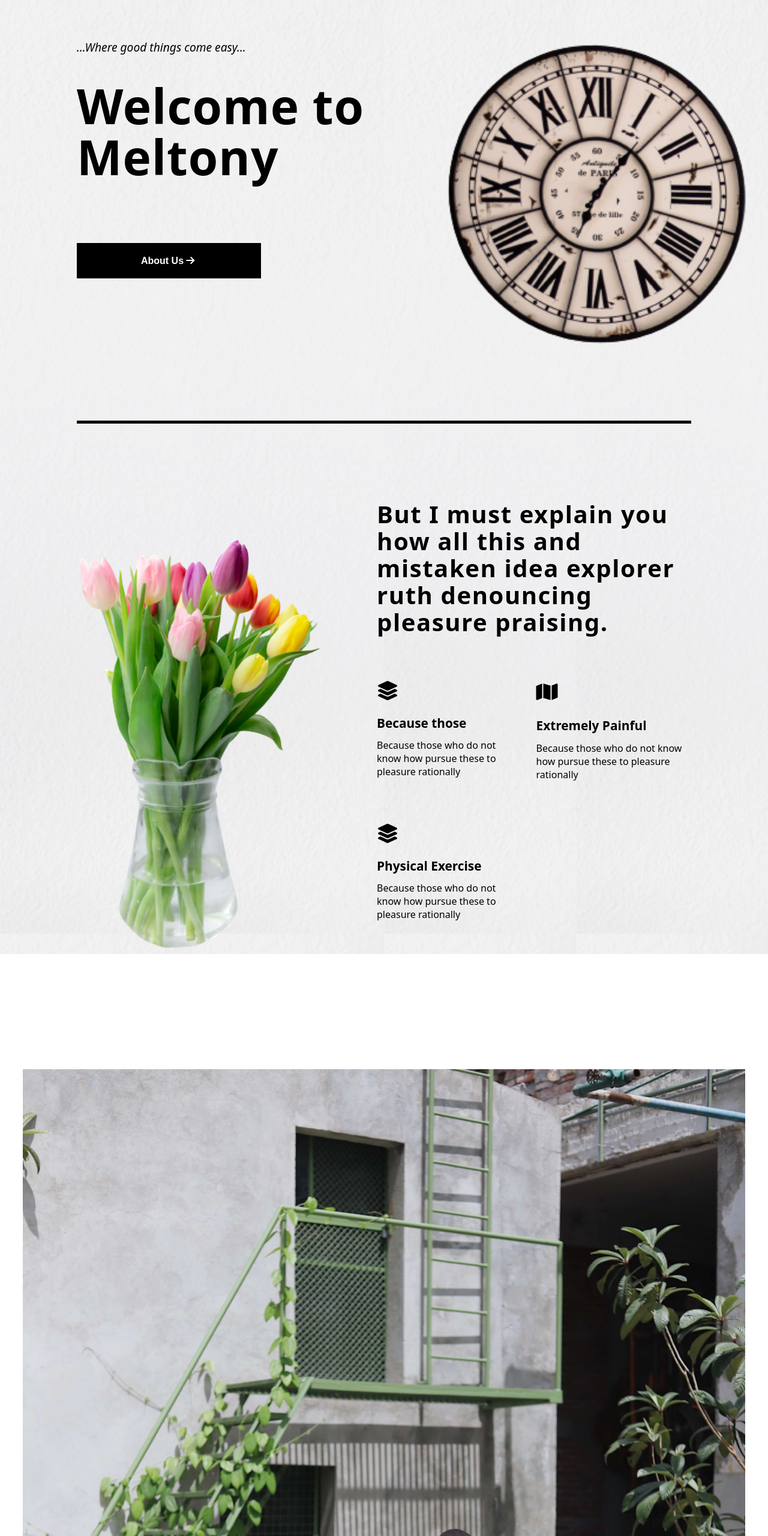
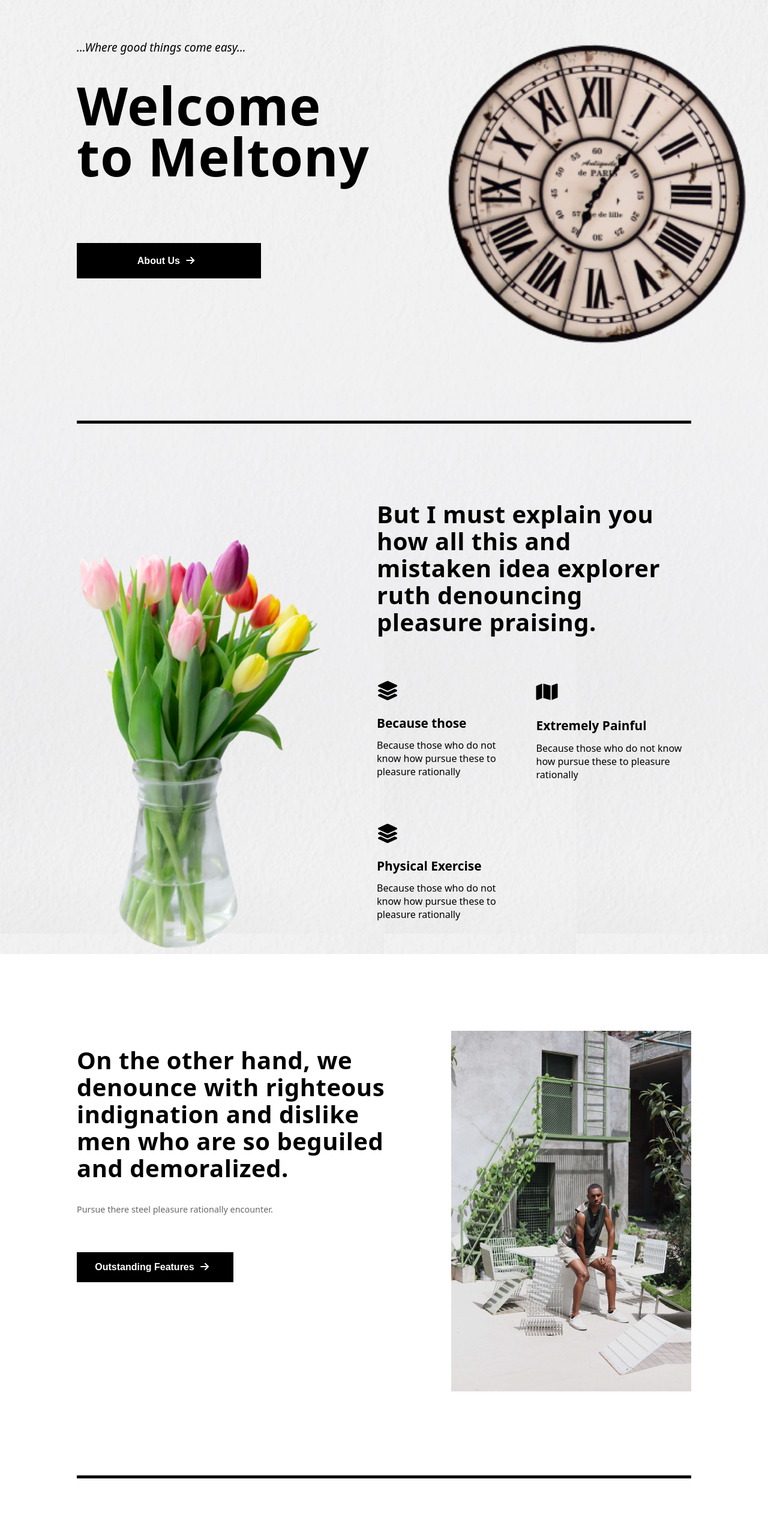
Before and after one commit to eStAbLiShEd001/meltony, a plain HTML site: page index.html in a window 1280 px wide. Shown: the part 140-2700 px from the top of the page at 60% size. Drawn offline with Linux system fonts and the light colour scheme.

Commit message:
working on desktop site

```diff
--- a/index.html
+++ b/index.html
@@ -95,9 +95,11 @@
       <!-- END OF  SECTION WITH THE WHITE BG IMAGE -->
     </section>
     <!-- END OF MAIN SECTION -->
-    <!-- BEGGINNING OF SECTION -->
+
+    <!-- BEGGINNING OF FEATURES SECTION -->
     <section class="features-section">
       <div class="features-section-item">
+
       <div class="features-section-item01">
         <h1>
           On the other hand, we denounce with righteous indignation and dislike
@@ -106,12 +108,16 @@
         <p>Pursue there steel pleasure rationally encounter.</p>
         <button>Outstanding Features<span><i class="fa-solid fa-arrow-right"></i></span></button>
       </div>
+
       <div class="features-section-item02">
         <img src="images/good-faces-ggvCCRzGbGU-unsplash (1).jpg" alt="" />
       </div>
+
     </div>
-    <hr />
-    </section>
+  </section>
+  <div class="features-section-hr">
+  <hr />
+</div>
     <!-- END OF SECTION -->
 
     <!-- BEGINNING OF ENCOUNTER SECTION -->
@@ -121,7 +127,8 @@
         "These cases are perfectly simple and easy to distinguish. In a free
         hour, when our power of choice is untramelled and when..."
       </h1>
-      <div>
+
+      <div class="num-text-vision-mission">
         <div class="num-text">
         <!-- FLEXED THE NUMBER AND THE TEXTS HERE-->
 
--- a/style.css
+++ b/style.css
@@ -514,7 +514,7 @@ footer hr {
     padding: 4% 0;
   }
   .hero-section h1 {
-    font-size: 5rem;
+    font-size: 5.5rem;
     line-height: 85px;
     width: 50%;
   }
@@ -527,6 +527,11 @@ footer hr {
   padding: 2% 5%;
   margin: 10% 0;
 }
+/* Style for the arrow icon beside the button */
+.hero-section span i {
+  padding: 0 5%;
+}
+/* style for the icon ended here */
 .hero-section-hr hr {
   background-color: black;
   padding: 0.2% 0;
@@ -538,7 +543,6 @@ footer hr {
 /* MAIN SECTION BEGINS */
 main {
   display: flex;
-
   margin-top: 10%;
   justify-content: space-between;
   padding: 0 10%;
@@ -548,7 +552,7 @@ main h1 {
   font-size: 2.5rem;
    font-weight: 600;
   line-height: 45px;
-  letter-spacing: 0.1rem;
+  letter-spacing: 0.5px;
 }
 .attributes {
   display: grid;
@@ -560,5 +564,75 @@ main h1 {
   display: block;
   width: 500px;
 }
+/* END OF MAIN SECTION */
+
+/* BEGINNING OF FEATURES SECTION */
+.features-section {
+  padding: 10%;
+}
+.features-section-item {
+  flex-direction: row-reverse;
+  gap: 10%;
+}
+.features-section-item01 h1 {
+  font-size: 2.5rem;
+  line-height: 45px;
+  letter-spacing: 0.5px;
+  padding: 5% 0;
+}
+.features-section-item01 p {
+  padding: 2% 0;
+}
+
+.features-section img {
+  width: 400px;
+}
+.features-section button {
+  width: 50%;
+  padding: 3% 5%;
+  margin: 10% 0;
+}
+/* Style for the arrow icon beside the button */
+.features-section span i {
+  padding: 0 5%;
+}
+/* style for the icon ended here */
+.features-section-hr hr {
+  background-color: black;
+  padding: 0.2% 0;
+  border: none;
+  margin: 0.5% 10%;
+}
+/* END OF FEATURES SECTION */
+
+/* BEGINNING OF ENCOUNTER SECTION */
+.encounter-section {
+  padding: 10%;
+}
+.encounter-section h1 {
+  font-size: 2.5rem;
+  line-height: 50px;
+  letter-spacing: 0.5px;
+  padding: 2% 0;
+}
+.num-text-vision-mission {
+  display: flex;
+  gap: 10%;
+  padding: 5% 0;
+}
+.num-text01,
+.num-text02 {
+  display: flex;
+  gap: 15%;
+  /* align-items: center; */
+  justify-content: space-between;
+  white-space: nowrap;
+}
+/* .encounter-section hr {
+  background-color: black;
+  padding: 0.3% 0;
+  border: none;
+  margin: 15% 0;
+} */
 
 }
```
